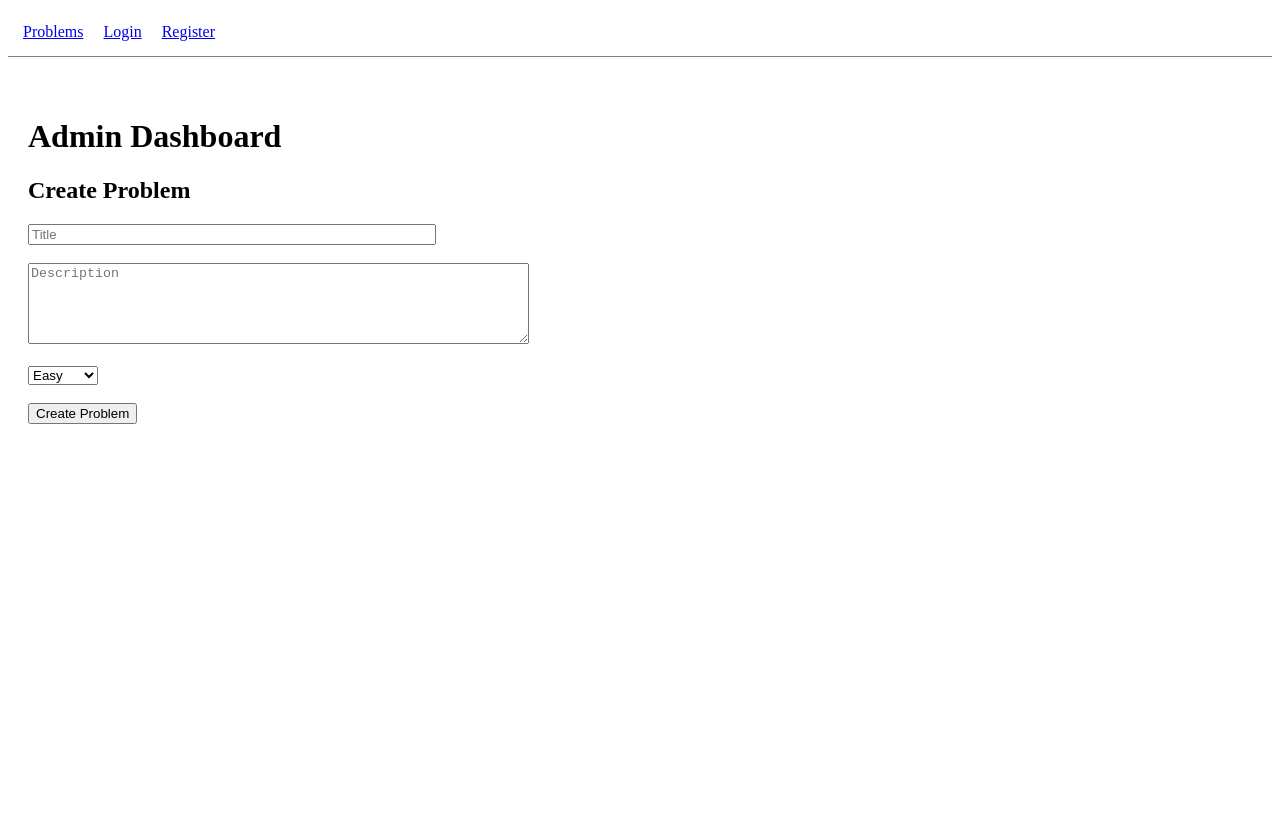
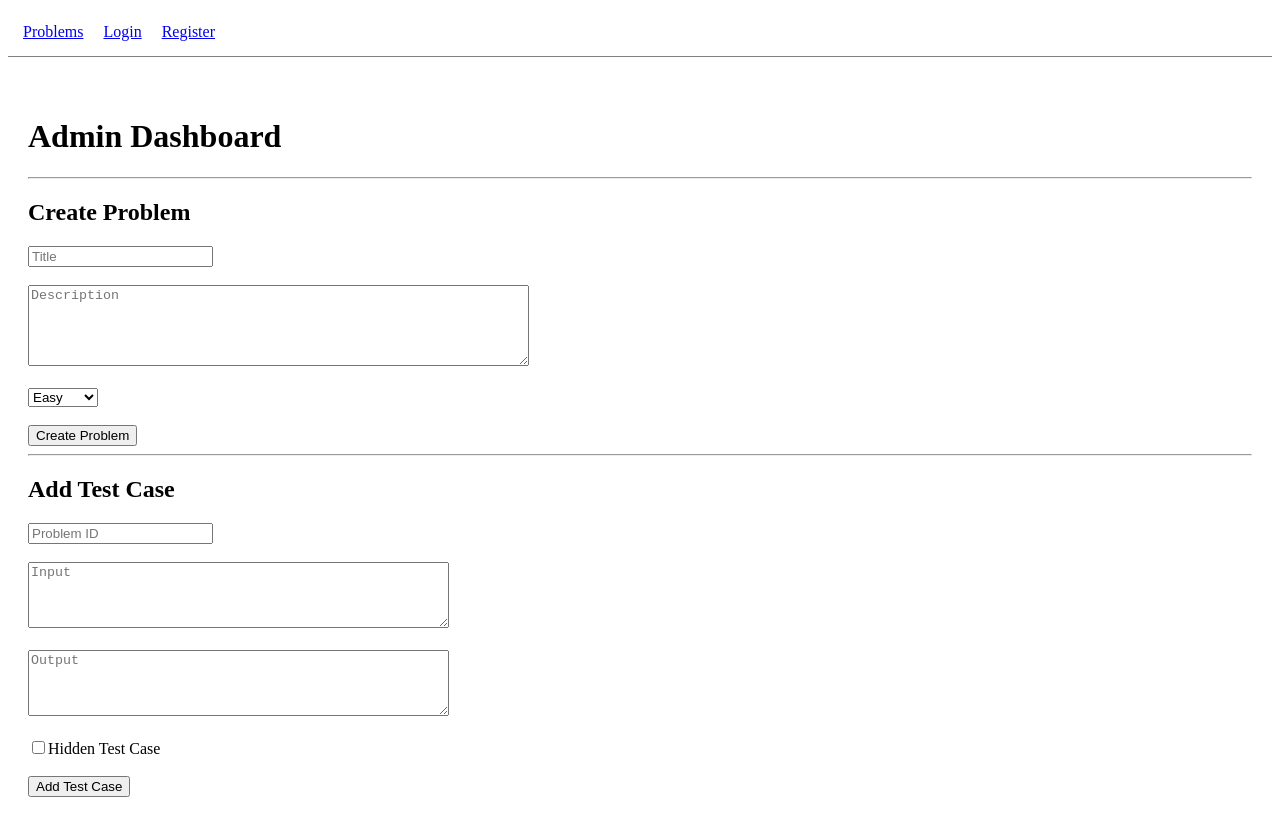
Before and after one commit to jay-5456/code-eval-platform, a React app in the folder frontend/: page /admin in a window 1280 px wide. Before the commit the page ends 800 px from the top, so only its background shows below. Built offline with nearby package versions, Linux system fonts and the light colour scheme; the HTML template or start-up script is replaced by a standard one.

Commit message:
can create problem and add test cases using admin dashboard

```diff
--- a/frontend/src/pages/AdminDashboard.jsx
+++ b/frontend/src/pages/AdminDashboard.jsx
@@ -9,26 +9,29 @@ function AdminDashboard(){
 const [title,setTitle] =
 useState("");
 
-const [
-description,
-setDescription
-]
-=
+const [description,setDescription] =
 useState("");
 
-const [
-difficulty,
-setDifficulty
-]
-=
+const [difficulty,setDifficulty] =
 useState("Easy");
+
+const [problemId,setProblemId] =
+useState("");
+
+const [input,setInput] =
+useState("");
+
+const [output,setOutput] =
+useState("");
+
+const [isHidden,setIsHidden] =
+useState(false);
 
 const createProblem =
 async () => {
 
 try{
 
-const res =
 await api.post(
 "/admin/problem",
 {
@@ -42,13 +45,6 @@ alert(
 "Problem Created"
 );
 
-console.log(
-res.data
-);
-
-setTitle("");
-setDescription("");
-
 }
 catch(err){
 
@@ -56,8 +52,38 @@ alert(
 "Failed"
 );
 
-console.log(
-err
+}
+
+};
+
+const createTestCase =
+async () => {
+
+try{
+
+await api.post(
+"/admin/testcase",
+{
+problemId:
+Number(problemId),
+
+input,
+
+output,
+
+isHidden
+}
+);
+
+alert(
+"Test Case Added"
+);
+
+}
+catch(err){
+
+alert(
+"Failed"
 );
 
 }
@@ -76,6 +102,8 @@ padding:"20px"
 Admin Dashboard
 </h1>
 
+<hr />
+
 <h2>
 Create Problem
 </h2>
@@ -87,9 +115,6 @@ onChange={(e)=>
 setTitle(
 e.target.value
 )}
-style={{
-width:"400px"
-}}
 />
 
 <br />
@@ -149,6 +174,85 @@ Create Problem
 
 </button>
 
+<hr />
+
+<h2>
+Add Test Case
+</h2>
+
+<input
+placeholder=
+"Problem ID"
+value={
+problemId
+}
+onChange={(e)=>
+setProblemId(
+e.target.value
+)}
+/>
+
+<br />
+<br />
+
+<textarea
+placeholder=
+"Input"
+value={input}
+onChange={(e)=>
+setInput(
+e.target.value
+)}
+rows="4"
+cols="50"
+/>
+
+<br />
+<br />
+
+<textarea
+placeholder=
+"Output"
+value={output}
+onChange={(e)=>
+setOutput(
+e.target.value
+)}
+rows="4"
+cols="50"
+/>
+
+<br />
+<br />
+
+<label>
+
+<input
+type="checkbox"
+checked={isHidden}
+onChange={(e)=>
+setIsHidden(
+e.target.checked
+)}
+/>
+
+Hidden Test Case
+
+</label>
+
+<br />
+<br />
+
+<button
+onClick={
+createTestCase
+}
+>
+
+Add Test Case
+
+</button>
+
 </div>
 
 );
```
Also changed, not shown: 2 other files (tests, documents, lock files or other folders).
